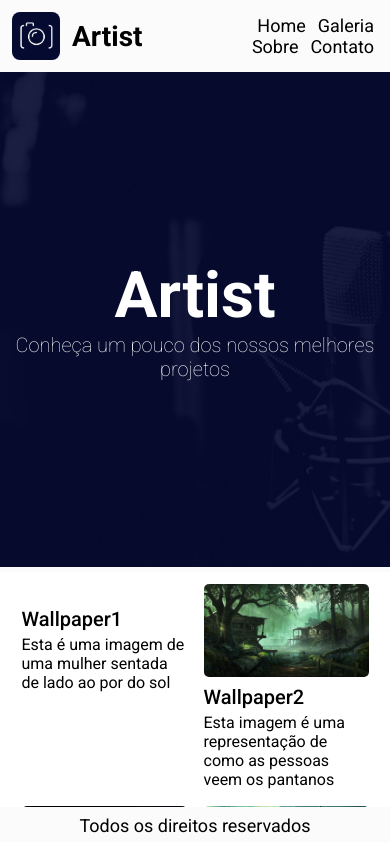
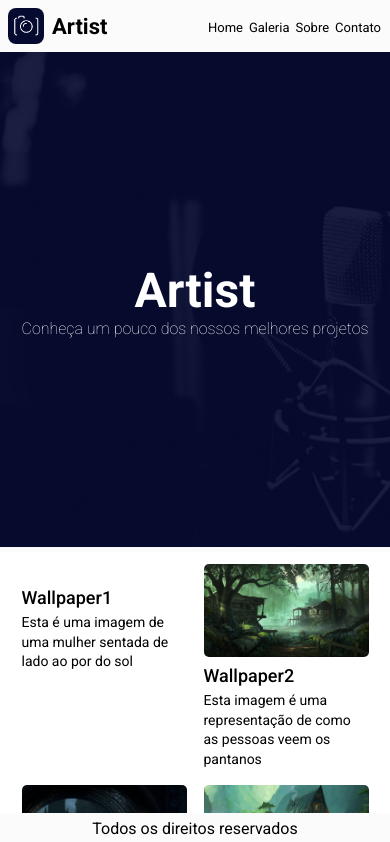
Before and after one commit to MissolaPedro/ProjetoGaleriaDeFotos, a website: page project/web/index.html in a window 390 px wide. Shown: the top 842 px of the page. Drawn offline with Linux system fonts and the light colour scheme.

Commit message:
update project/web/index.html and style.css

```diff
--- a/project/web/style.css
+++ b/project/web/style.css
@@ -78,6 +78,7 @@ header {
 }
 
 .banner p {
+  width: 90%;
   text-align: center;
   font-size: 20px;
   font-weight: 200;
@@ -90,7 +91,7 @@ header {
   align-items: center;
   justify-content: center;
   margin-top: 2.5%;
-  margin-bottom: 2.5%;
+  margin-bottom: 5.5%;
 }
 
 .galeria {
@@ -140,31 +141,87 @@ footer h2 {
   font-size: 18px;
 }
 
-@media screen and (max-width: 950px) {
+@media screen and (max-width: 798px) {
+  /* Header */
+
+  .sct1,
+  .sct2 {
+    width: 50%;
+    padding: 8px;
+  }
+
+  .sct1 a {
+    display: flex;
+    align-items: center;
+    gap: 8px;
+  }
+
+  .img-logo {
+    width: 36px;
+    border-radius: px;
+  }
+
+  .sct1 h2 {
+    font-size: 22px;
+    font-weight: 700;
+  }
+
+  .sct2 a {
+    font-size: 13px;
+    padding: 1px;
+  }
+
+  /* Banner */
+  .banner h1 {
+    font-size: 48px;
+    font-weight: 700;
+  }
+
+  .banner p {
+    width: 90%;
+    text-align: center;
+    font-size: 16px;
+    font-weight: 200;
+  }
+
+  /* Galaria de fotos */
+
+  .container {
+    display: flex;
+    align-items: center;
+    justify-content: center;
+    margin-top: 2.5%;
+    margin-bottom: 2.5%;
+  }
+
   .galeria {
     display: grid;
-    grid-template-columns: repeat(2, 1fr);
+    gap: 13px;
+    grid-template-columns: repeat(2,1fr);
+    width: 90%;
   }
 
+  section .title {
+    padding: 4px 0px 4px 0px;
+    font-size: 18px;
+    font-weight: 500;
+  }
+
+  section .desc {
+    padding: 2.5px 0px 2.5px 0px;
+    font-size: 14px;
+    font-weight: 400;
+    line-height: 17.5px;
+  }
+
+  /*Footer*/
+
   footer {
-    position: fixed;
-    bottom: 0;
-    width: 100%;
-    text-align: center;
-    background-color: #fbfbfb;
-    color: black;
-    padding: 8px;
+    padding: 6px;
   }
 
   footer h2 {
     font-weight: 400 !important;
-    font-size: 18px;
+    font-size: 16px;
   }
 }
-
-@media screen and (max-width: 350px) {
-  .galeria {
-    display: grid;
-    grid-template-columns: repeat(2, 1fr);
-  }
-}
```
Also changed, not shown: project/web/index.html (+1 -0 lines).
